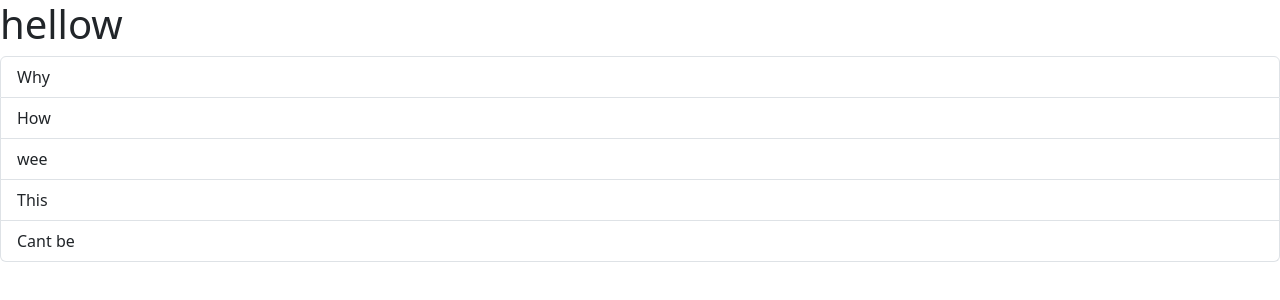
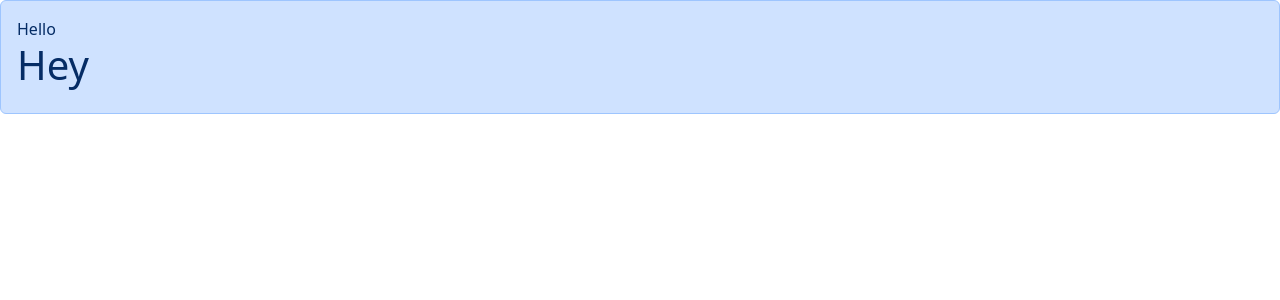
Before and after one commit to sebastian-abraham/React-learn, a React (Vite) app: page / in a window 1280 px wide. Shown: the top 300 px of the page. Built offline with nearby package versions, Linux system fonts and the light colour scheme.

Commit message:
learned concepts of passong children to compnenets

```diff
--- a/src/App.tsx
+++ b/src/App.tsx
@@ -1,16 +1,10 @@
-import ListGroup from "./components/ListGroup";
+import { Alerts } from "./components/Alerts";
 function App() {
-  let li = ["Why", "How", "wee", "This", "Cant be"];
-  const handleOnSelect = (item: string) => {
-    console.log(item);
-  };
   return (
     <div>
-      <ListGroup
-        items={li}
-        heading="hellow"
-        onSelectItem={handleOnSelect}
-      ></ListGroup>
+      <Alerts>
+        Hello <br /> <h1>Hey</h1>
+      </Alerts>
     </div>
   );
 }
--- /dev/null
+++ b/src/components/Alerts.tsx
@@ -0,0 +1,13 @@
+import { ReactNode } from "react";
+
+interface Props {
+  children: ReactNode;
+}
+
+export const Alerts = ({ children }: Props) => {
+  return (
+    <div className="alert alert-primary" role="alert">
+      {children}
+    </div>
+  );
+};
```
